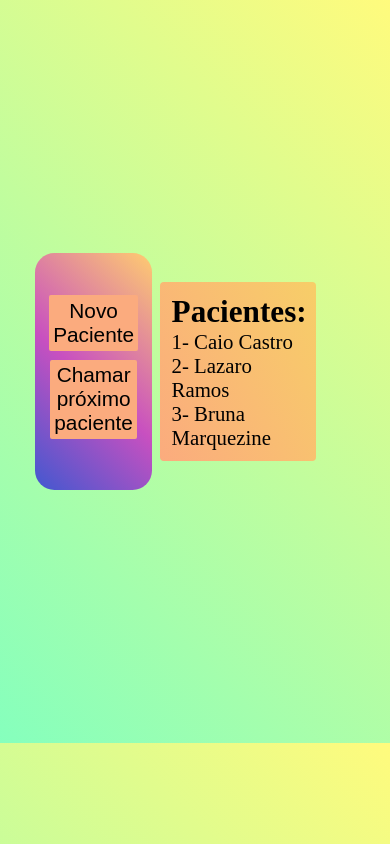
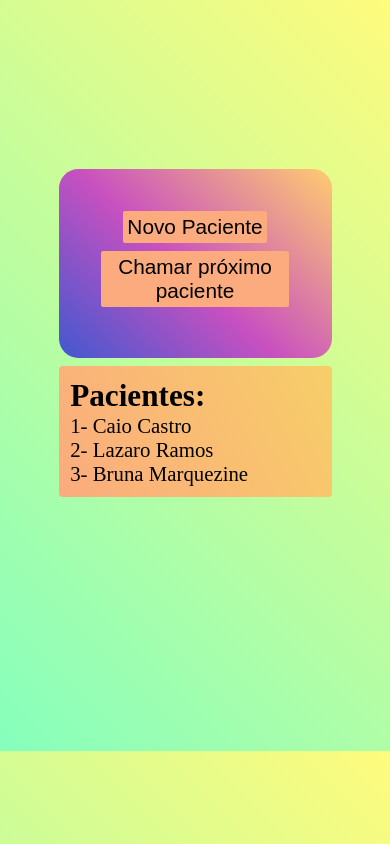
Before and after one commit to KelvinValeTi/fila_de_espera, a plain HTML site: page index.html in a window 390 px wide. Drawn offline with Linux system fonts and the light colour scheme.

Commit message:
responsividade

```diff
--- a/style.css
+++ b/style.css
@@ -129,8 +129,37 @@ span{
     padding:3px;
     color:white;
     font-size:1.6rem;
+    text-align: center;
 }
 
 .hide{
     display:none;
 }
+
+/*RESPONSIVIDADE*/
+@media (max-width:690px){
+    body{
+        display:flex;
+        flex-direction: column;
+        justify-content: center;
+        align-items: center;
+        margin: 20vh 10vw 30vh 10vw;
+
+        width:80vw;
+    }
+
+    #menu{
+        font-size:2rem;
+        width:70vw;
+    }
+
+    #lista-pacientes{
+        width:70vw;
+        margin-top:1vh;
+    }
+
+    /*input nome paciente*/
+    input{
+        width:50vw;
+    }
+}
```
Also changed, not shown: 1 other file.
